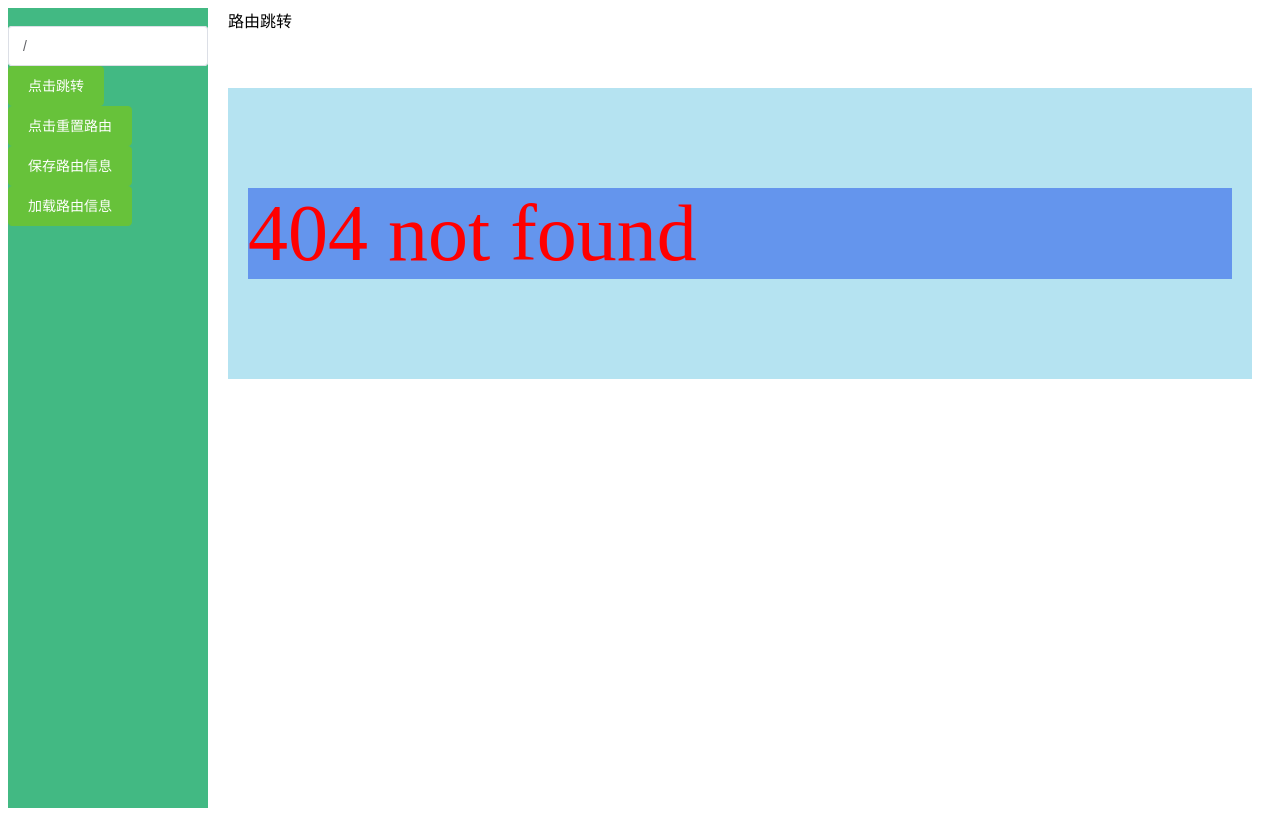
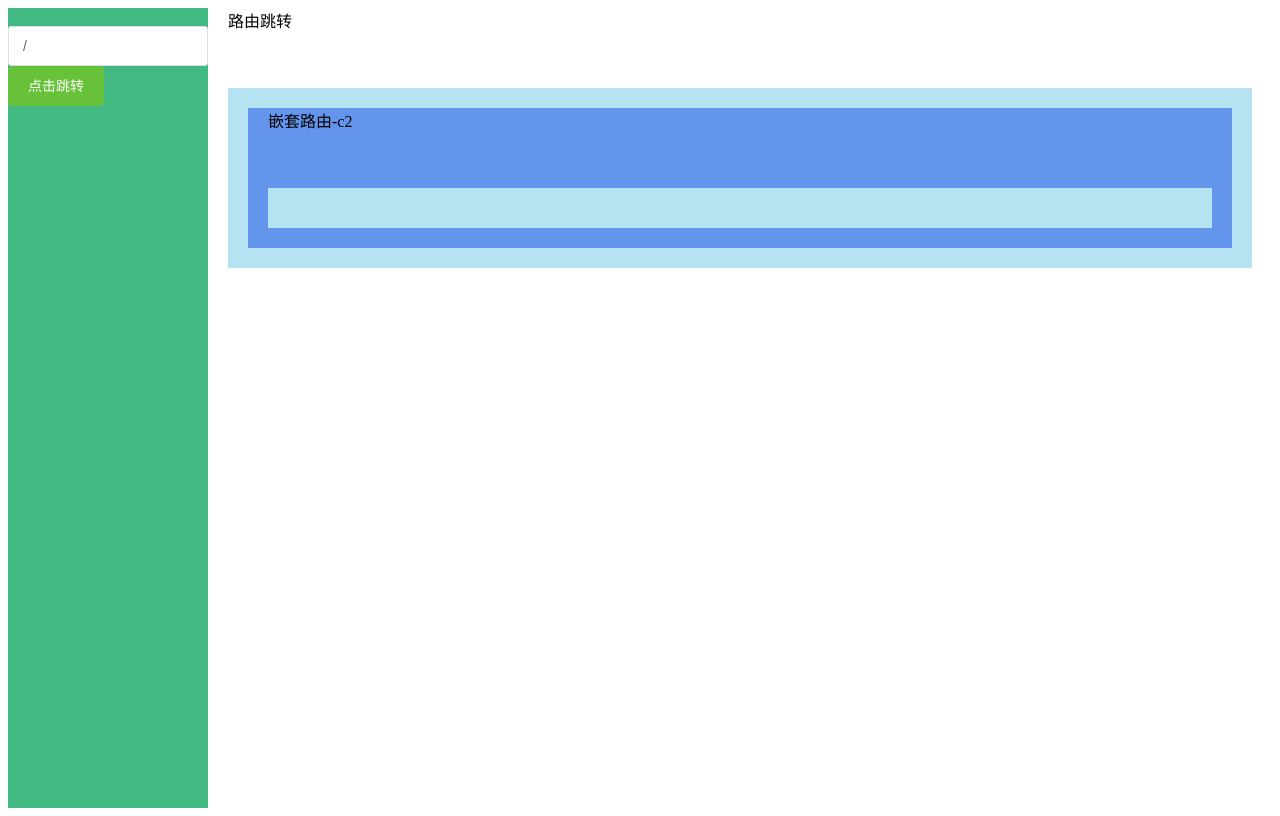
Before and after one commit to maomao124/vue-test, a Vue app: page /#/c2 in a window 1280 px wide. Before the commit this address had no page. Built offline with nearby package versions, Linux system fonts and the light colour scheme.

Commit message:
提交-Vue-Router 嵌套路由

```diff
--- /dev/null
+++ b/src/App25.vue
@@ -0,0 +1,61 @@
+<template>
+
+  <el-container>
+    <el-aside width="200px">
+      <div className="link">
+
+        <br>
+        <el-input type="text" size="large" autocomplete="false" v-model="to"/>
+        <br>
+        <el-button type="success" size="large" @click="go">点击跳转</el-button>
+
+      </div>
+    </el-aside>
+    <el-container>
+      <el-header>路由跳转</el-header>
+      <el-main>
+        <div className="all">
+          <router-view className="r"></router-view>
+        </div>
+      </el-main>
+    </el-container>
+  </el-container>
+
+</template>
+
+<script>
+export default {
+  name: "App25",
+  data()
+  {
+    return {
+      to: "/",
+    }
+  },
+  methods:
+      {
+        go()
+        {
+          console.log("跳转到：" + this.to)
+          this.$router.push(this.to);
+        }
+      }
+
+}
+</script>
+
+<style scoped>
+.all {
+  padding: 20px;
+  background: #b5e3f1;
+}
+
+.r {
+  background: coral;
+}
+
+.link {
+  background: #42b983;
+  height: 100vh;
+}
+</style>
--- a/src/main.js
+++ b/src/main.js
@@ -3,8 +3,8 @@ import { createApp } from 'vue'
 import ElementPlus from 'element-plus'
 import 'element-plus/dist/index.css'
 
-import App from './App24.vue'
-import Router2 from '@/router/Router2'
+import App from './App25.vue'
+import Router2 from '@/router/Router3'
 
 const app = createApp(App)
 
--- /dev/null
+++ b/src/router/Router3.vue
@@ -0,0 +1,145 @@
+<script>
+
+import {createRouter, createWebHashHistory} from 'vue-router'
+import App from '@/App'
+import App2 from '@/App2'
+import App3 from '@/App3'
+import App4 from '@/App4'
+import App5 from '@/App5'
+import App6 from '@/App6'
+import App7 from '@/App7'
+import App8 from '@/App8'
+import App9 from '@/App9'
+import App10 from '@/App10'
+import App11 from '@/App11'
+import App12 from '@/App12'
+import App13 from '@/App13'
+import App15 from '@/App15'
+import App14 from '@/App14'
+import App16 from '@/App16'
+import App17 from '@/App17'
+import App18 from '@/App18'
+import App19 from '@/App19'
+import C1 from '@/views/C1'
+import C2 from '@/views/C2'
+import NotFound from '@/views/404.vue'
+
+
+const routes = [
+  {
+    path: '/',
+    component: App
+  },
+  {
+    path: "/c1",
+    component: C1,
+    children:
+        [
+          {
+            path: '/c1/app2',
+            component: App2
+          },
+          {
+            path: '/c1/app3',
+            component: App3
+          },
+          {
+            path: '/c1/app4',
+            component: App4
+          },
+          {
+            path: '/c1/app5',
+            component: App5
+          },
+          {
+            path: '/c1/app6',
+            component: App6
+          },
+          {
+            path: '/c1/app7',
+            component: App7
+          },
+          {
+            path: '/c1/app8',
+            component: App8
+          },
+          {
+            path: '/c1/app9',
+            component: App9
+          },
+          {
+            path: '/c1/app10',
+            component: App10
+          },
+          {
+            path: '/c1/app11',
+            component: App11
+          },
+        ]
+  },
+  {
+    path: "/c2",
+    component: C2,
+    children:
+        [
+          {
+            path: '/c2/app9',
+            component: App9
+          },
+          {
+            path: '/c2/app10',
+            component: App10
+          },
+          {
+            path: '/c2/app11',
+            component: App11
+          },
+          {
+            path: '/c2/app12',
+            component: App12
+          },
+          {
+            path: '/c2/app13',
+            component: App13
+          },
+          {
+            path: '/c2/app14',
+            component: App14
+          },
+          {
+            path: '/c2/app15',
+            component: App15
+          },
+          {
+            path: '/c2/app16',
+            component: App16
+          },
+          {
+            path: '/c2/app17',
+            component: App17
+          },
+          {
+            path: '/c2/app18',
+            component: App18
+          },
+          {
+            path: '/c2/app19',
+            component: App19
+          },
+        ]
+  },
+  {
+    path: '/:pathMatch(.*)*',
+    component: NotFound
+  }
+]
+
+const router = createRouter({
+  //内部提供了 history 模式的实现。为了简单起见，我们在这里使用 hash 模式。
+  history: createWebHashHistory(),
+  routes, // `routes: routes` 的缩写
+})
+
+export default router
+
+</script>
--- /dev/null
+++ b/src/views/C1.vue
@@ -0,0 +1,51 @@
+<template>
+
+  <el-container>
+    <el-container>
+      <el-header>嵌套路由-c1</el-header>
+      <el-main>
+        <div className="all">
+          <router-view className="r"></router-view>
+        </div>
+      </el-main>
+    </el-container>
+  </el-container>
+
+</template>
+
+<script>
+export default {
+  name: "App22",
+  data()
+  {
+    return {
+      to: "/",
+    }
+  },
+  methods:
+      {
+        go()
+        {
+          console.log("跳转到：" + this.to)
+          this.$router.push(this.to);
+        }
+      }
+
+}
+</script>
+
+<style scoped>
+.all {
+  padding: 20px;
+  background: #b5e3f1;
+}
+
+.r {
+  background: cornflowerblue;
+}
+
+.link {
+  background: #42b983;
+  height: 100vh;
+}
+</style>
--- /dev/null
+++ b/src/views/C2.vue
@@ -0,0 +1,51 @@
+<template>
+
+  <el-container>
+    <el-container>
+      <el-header>嵌套路由-c2</el-header>
+      <el-main>
+        <div className="all">
+          <router-view className="r"></router-view>
+        </div>
+      </el-main>
+    </el-container>
+  </el-container>
+
+</template>
+
+<script>
+export default {
+  name: "App22",
+  data()
+  {
+    return {
+      to: "/",
+    }
+  },
+  methods:
+      {
+        go()
+        {
+          console.log("跳转到：" + this.to)
+          this.$router.push(this.to);
+        }
+      }
+
+}
+</script>
+
+<style scoped>
+.all {
+  padding: 20px;
+  background: #b5e3f1;
+}
+
+.r {
+  background: cornflowerblue;
+}
+
+.link {
+  background: #42b983;
+  height: 100vh;
+}
+</style>
```
